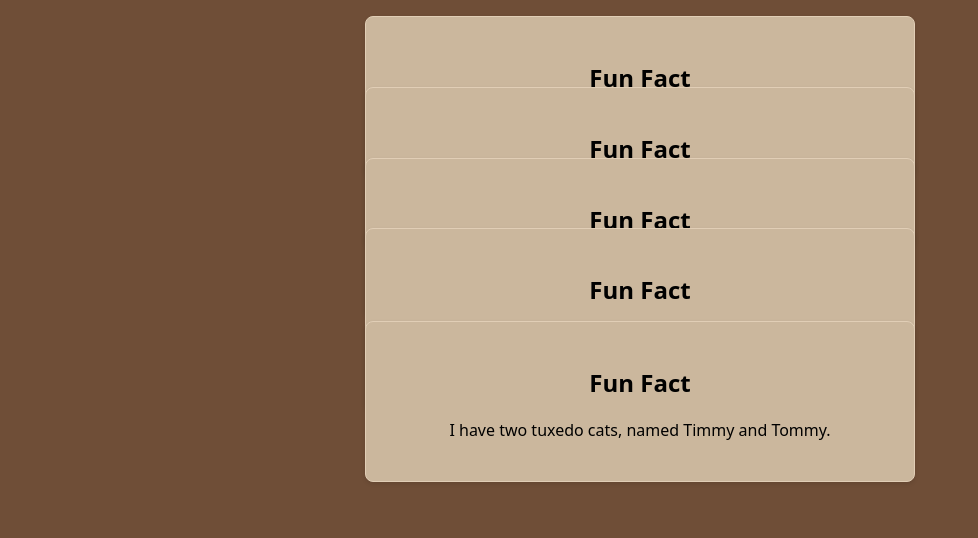
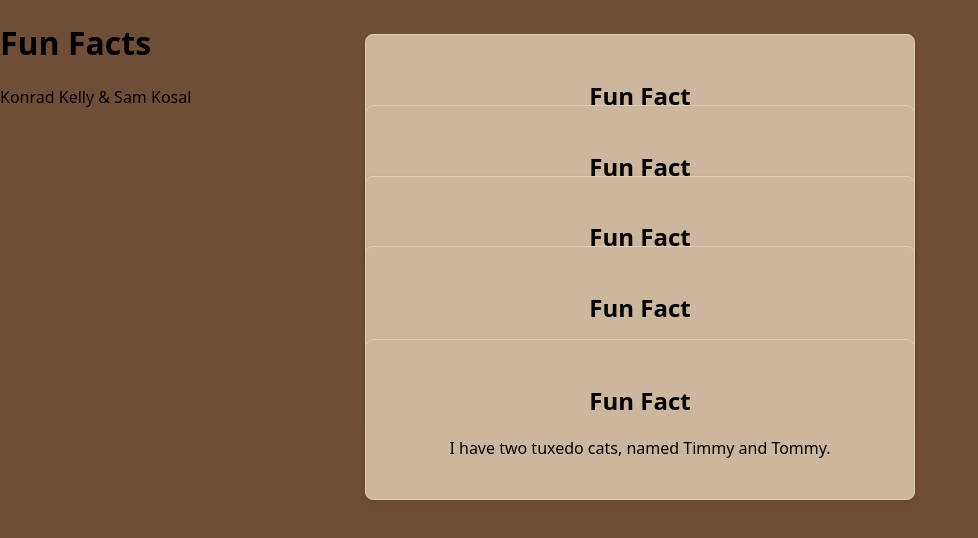
Before and after one commit to konradkelly/ReactApp, a React (Vite) app in the folder reactApp/: page / in a window 1280 px wide. Shown: the top 538 px of the page, without its empty margins (0-978 px from the left). Built offline with nearby package versions, Linux system fonts and the light colour scheme.

Commit message:
Import and use PageHeader component in App.jsx

```diff
--- a/reactApp/src/App.jsx
+++ b/reactApp/src/App.jsx
@@ -4,10 +4,12 @@ import viteLogo from './assets/vite.svg'
 import heroImg from './assets/hero.png'
 import './App.css'
 import FunFactCard from './FunFactCard'
+import PageHeader from './PageHeader'
 
 function App() {
   return (
     <>
+    <PageHeader />
     <FunFactCard fact="I have visited China 8 times. Yunnan Province is my favorite!" />
     <FunFactCard fact="Agentic engineering peaks my curiosity!" />
     <FunFactCard fact="I like Taiwanese food" />
```
